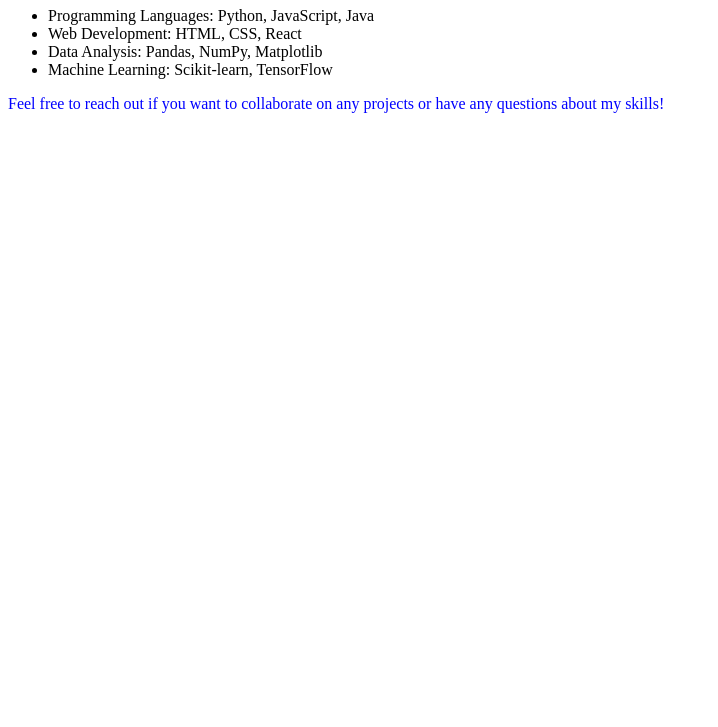
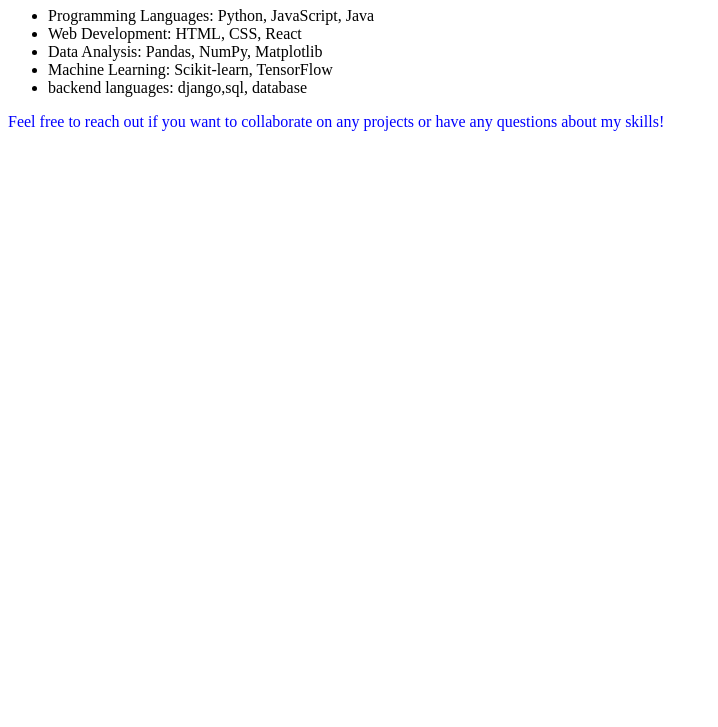
Before and after one commit to Irenekyalo/newRepo, a plain HTML site: page index.html in a window 1280 px wide. Shown: the part 73-800 px from the top of the page, without its empty margins (0-718 px from the left). Drawn offline with Linux system fonts and the light colour scheme.

Commit message:
Update index.html

```diff
--- a/index.html
+++ b/index.html
@@ -13,6 +13,8 @@
         <li>Web Development: HTML, CSS, React</li>
         <li>Data Analysis: Pandas, NumPy, Matplotlib</li>
         <li>Machine Learning: Scikit-learn, TensorFlow</li>
+        <li>backend languages: django,sql, database</li>
+
 
 
     </ul>
```
